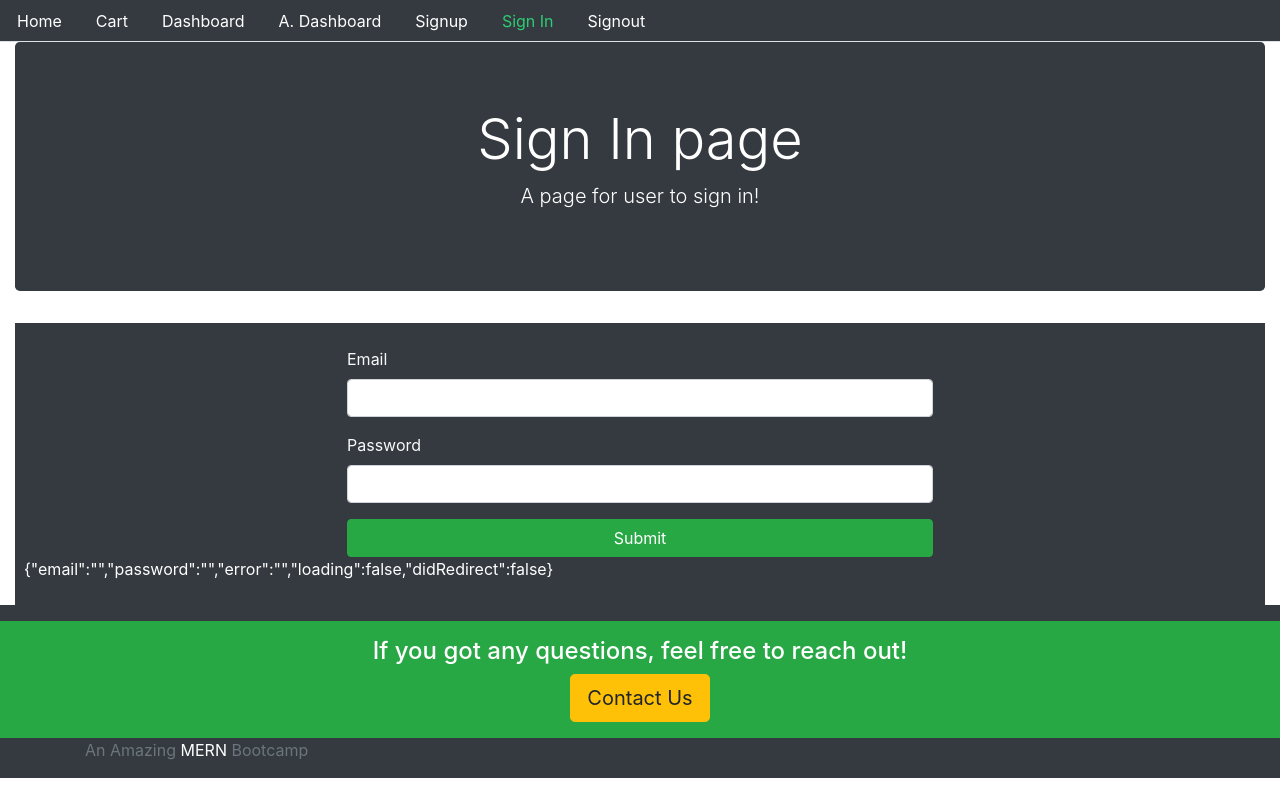
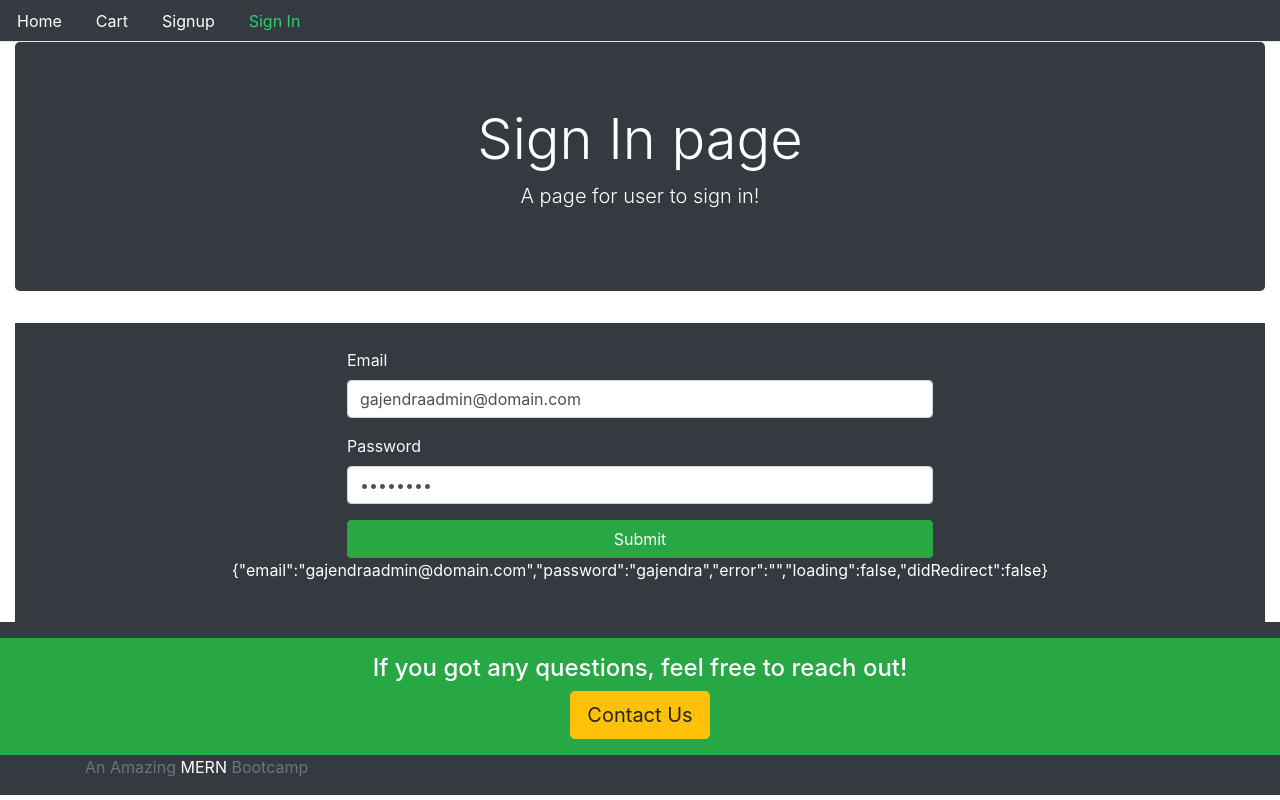
Before and after one commit to GajendraMehra/zenshop, a React (Create React App) app in the folder projectfrontend/: page /signin in a window 1280 px wide. Built offline with nearby package versions, Linux system fonts and the light colour scheme.

Commit message:
Admin Dasborard layout created

```diff
--- a/projectfrontend/src/Routes.js
+++ b/projectfrontend/src/Routes.js
@@ -3,7 +3,11 @@ import { BrowserRouter, Switch, Route } from "react-router-dom";
 import Home from "./core/Home";
 import Signup from "./user/Signup";
 import Signin from "./user/Signin";
-
+import UserDashboard from "./user/UserDashBoard";
+import Profile from "./user/Profile";
+import AdminDashBoard from "./user/AdminDashBoard";
+import AdminRoute from './auth/helper/AdminRoutes'
+import PrivateRoute from './auth/helper/PrivateRoutes'
 const Routes = () => {
   return (
     <BrowserRouter>
@@ -11,7 +15,8 @@ const Routes = () => {
         <Route path="/" exact component={Home} />
         <Route path="/signup"  component={Signup} />
         <Route path="/signin"  component={Signin} />
-
+        <PrivateRoute path="/user/dashboard" exact component={UserDashboard} />
+        <AdminRoute path="/admin/dashboard" exact component={AdminDashBoard} />
       </Switch>
     </BrowserRouter>
   );
--- a/projectfrontend/src/auth/helper/AdminRoutes.js
+++ b/projectfrontend/src/auth/helper/AdminRoutes.js
@@ -0,0 +1,25 @@
+import React from "react";
+import { Route, Redirect } from "react-router-dom";
+import { isAuthenticated } from './index';
+
+const AdminRoute = ({ component: Component, ...rest }) => {
+  return (
+    <Route
+      {...rest}
+      render={props =>
+        isAuthenticated() && isAuthenticated().user.role === 1 ? (
+          <Component {...props} />
+        ) : (
+          <Redirect
+            to={{
+              pathname: "/signin",
+              state: { from: props.location }
+            }}
+          />
+        )
+      }
+    />
+  );
+};
+
+export default AdminRoute;
--- a/projectfrontend/src/auth/helper/PrivateRoutes.js
+++ b/projectfrontend/src/auth/helper/PrivateRoutes.js
@@ -0,0 +1,28 @@
+
+
+
+import React from "react";
+import { Route, Redirect } from "react-router-dom";
+import {isAuthenticated} from './index.js'
+
+const PrivateRoute = ({ component: Component, ...rest }) => {
+  return (
+    <Route
+      {...rest}
+      render={props =>
+        isAuthenticated () ? (
+          <Component {...props} />
+        ) : (
+          <Redirect
+            to={{
+              pathname: "/signin",
+              state: { from: props.location }
+            }}
+          />
+        )
+      }
+    />
+  );
+};
+
+export default PrivateRoute;
--- a/projectfrontend/src/auth/helper/index.js
+++ b/projectfrontend/src/auth/helper/index.js
@@ -65,7 +65,7 @@ export const isAuthenticated=()=>{
     if(typeof window =="undefined")
     return false
     if(localStorage.getItem("jwt")){
-        return localStorage.getItem("jwt")
+        return JSON.parse(localStorage.getItem("jwt"));
     }else{
         return false
     }
--- a/projectfrontend/src/core/Menu.js
+++ b/projectfrontend/src/core/Menu.js
@@ -1,6 +1,6 @@
-import React from "react";
+import React,{Fragment} from "react";
 import { Link, withRouter } from "react-router-dom";
-
+import {signout,isAuthenticated} from '../auth/helper'
 const currentTab = (history, path) => {
   if (history.location.pathname === path) {
     return { color: "#2ecc72" };
@@ -12,6 +12,7 @@ const currentTab = (history, path) => {
 const Menu = ({ history }) => (
   <div>
     <ul className="nav nav-tabs bg-dark">
+    <Fragment></Fragment>
       <li className="nav-item">
         <Link style={currentTab(history, "/")} className="nav-link" to="/">
           Home
@@ -26,15 +27,17 @@ const Menu = ({ history }) => (
           Cart
         </Link>
       </li>
+      {isAuthenticated() && isAuthenticated().user.role===0 && (
       <li className="nav-item">
         <Link
           style={currentTab(history, "/user/dashboard")}
           className="nav-link"
           to="/user/dashboard"
         >
-          Dashboard
+          U.Dashboard
         </Link>
-      </li>
+      </li>)}
+      {isAuthenticated() && isAuthenticated().user.role===1 && (
       <li className="nav-item">
         <Link
           style={currentTab(history, "/admin/dashboard")}
@@ -43,8 +46,10 @@ const Menu = ({ history }) => (
         >
           A. Dashboard
         </Link>
-      </li>
-      <li className="nav-item">
+      </li>)}
+      {!isAuthenticated()&&(
+        <Fragment>
+        <li className="nav-item">
         <Link
           style={currentTab(history, "/signup")}
           className="nav-link"
@@ -62,15 +67,18 @@ const Menu = ({ history }) => (
           Sign In
         </Link>
       </li>
-      <li className="nav-item">
-        <Link
-          style={currentTab(history, "/signout")}
-          className="nav-link"
-          to="/signout"
-        >
-          Signout
-        </Link>
+        </Fragment>
+      )}
+      {isAuthenticated()&&(
+        <li className="nav-item">
+        <span className="nav-link text-warning" onClick={()=>{
+          signout(()=>{
+            history.push("/")
+          })
+        }}>Sign out</span>
       </li>
+
+      )}
     </ul>
   </div>
 );
--- a/projectfrontend/src/user/Profile.js
+++ b/projectfrontend/src/user/Profile.js
@@ -0,0 +1,12 @@
+import React from 'react'
+import Base from '../core/Base'
+
+function Profile() {
+    return (
+       <Base title="profile page">
+       <h1>This is a profile page </h1>
+       </Base>
+    )
+}
+
+export default Profile
--- a/projectfrontend/src/user/Signin.js
+++ b/projectfrontend/src/user/Signin.js
@@ -1,99 +1,127 @@
-import React ,{useState} from 'react'
-import Base from '../core/Base'
-import {Link,Redirect} from 'react-router-dom'
-import {signin,authenticate, isAuthenticated} from '../auth/helper/index'
+import React, { useState } from "react";
+import Base from "../core/Base";
+import { Redirect } from "react-router-dom";
+
+import { signin, authenticate, isAuthenticated } from "../auth/helper";
+
 const Signin = () => {
+  const [values, setValues] = useState({
+    email: "gajendraadmin@domain.com",
+    password: "gajendra",
+    error: "",
+    loading: false,
+    didRedirect: false
+  });
 
-  const [values,setValues]=useState({
-    email:"",
-    password:"",
-    error:"",
-    loading:false,
-    didRedirect:false
-  })
-  const {email,password,error,loading,didRedirect}=values
-  const {user}=isAuthenticated()
+  const { email, password, error, loading, didRedirect } = values;
+  const { user } = isAuthenticated();
 
-  const handleChange=name=>event =>{
-    console.log(event.target.value);
+  const handleChange = name => event => {
+    setValues({ ...values, error: false, [name]: event.target.value });
+  };
 
+  const onSubmit = event => {
+    event.preventDefault();
+    setValues({ ...values, error: false, loading: true });
+    signin({ email, password })
+      .then(data => {
+        if (data.error) {
+          setValues({ ...values, error: data.error, loading: false });
+        } else {
+          authenticate(data, () => {
             setValues({
-        ...values,error:false,[name]:event.target.value
-    })
-
-}
-
-const onSubmit=(event)=>{
-  event.preventDefault()
-  setValues({...values,loading:true,error:false});
-  signin({email,password})
-  .then(data=>{
-    if (data.error) {
-      setValues({...values,error:data.error,loqding:false})
-
-    }else{
-      authenticate(data,()=>{
-        setValues({...values,didRedirect:true})
-      })
+              ...values,
+              didRedirect: true
+            });
+          });
         }
       })
-  .catch((error)=>{
-    console.log(error);
+      .catch(console.log("signin request failed"));
+  };
 
-  })
+  const performRedirect = () => {
+    if (didRedirect) {
+
+
+      if (user && user.role === 1) {
+        return <Redirect to="/admin/dashboard" />;
+      } else {
+        return <Redirect to="/user/dashboard" />;
       }
-  const performRedirect=()=>{
-    if(didRedirect){
-      if(user&&user.role===1)
-      return <p>Return to admin</p>
-      else
-      return <p>Return to user</p>
     }
-    if(isAuthenticated())
-    return <Redirect to ="/"></Redirect>
+    if (isAuthenticated()) {
+      return <Redirect to="/" />;
     }
-    const errorAlert=()=>(
-      <div className="alert alert-danger" style={{"display":(error)?"block":"none"}} role="alert">
+  };
+
+  const loadingMessage = () => {
+    return (
+      loading && (
+        <div className="alert alert-info">
+          <h2>Loading...</h2>
+        </div>
+      )
+    );
+  };
+
+  const errorMessage = () => {
+    return (
+      <div className="row">
+        <div className="col-md-6 offset-sm-3 text-left">
+          <div
+            className="alert alert-danger"
+            style={{ display: error ? "" : "none" }}
+          >
             {error}
           </div>
-    )
-    const loadingMessage=()=>{
-      return (
-        loading&&(<div className="alert alert-info">Loading</div>)
-      )
-    }
+        </div>
+      </div>
+    );
+  };
+
   const signInForm = () => {
     return (
       <div className="row">
         <div className="col-md-6 offset-sm-3 text-left">
-          {errorAlert()}
-          {loadingMessage()}
           <form>
             <div className="form-group">
               <label className="text-light">Email</label>
-                <input className="form-control" value={email} onChange={handleChange("email")} type="email" />
+              <input
+                onChange={handleChange("email")}
+                value={email}
+                className="form-control"
+                type="email"
+              />
             </div>
 
             <div className="form-group">
               <label className="text-light">Password</label>
-                <input className="form-control" type="password" value={password} onChange={handleChange("password")} />
+              <input
+                onChange={handleChange("password")}
+                value={password}
+                className="form-control"
+                type="password"
+              />
             </div>
-              <button className="btn btn-success btn-block" onClick={onSubmit}>Submit</button>
+            <button onClick={onSubmit} className="btn btn-success btn-block">
+              Submit
+            </button>
           </form>
         </div>
-          {JSON.stringify(values)}
       </div>
     );
   };
 
   return (
     <Base title="Sign In page" description="A page for user to sign in!">
+      {loadingMessage()}
+      {errorMessage()}
       {signInForm()}
       {performRedirect()}
 
+      <p className="text-white text-center">{JSON.stringify(values)}</p>
     </Base>
   );
 };
 
-
-export default Signin
+export default Signin;
--- a/projectfrontend/src/user/UserDashBoard.js
+++ b/projectfrontend/src/user/UserDashBoard.js
@@ -0,0 +1,12 @@
+import React from 'react'
+import Base from '../core/Base'
+
+function UserDashboard() {
+    return (
+       <Base title="UserDashboard page">
+       <h1>This is a UserDashboard page </h1>
+       </Base>
+    )
+}
+
+export default UserDashboard
```
Also changed, not shown: projectfrontend/src/user/AdminDashBoard.js (+74 -0 lines). Lines whose indentation alone changed are shown as unchanged.
